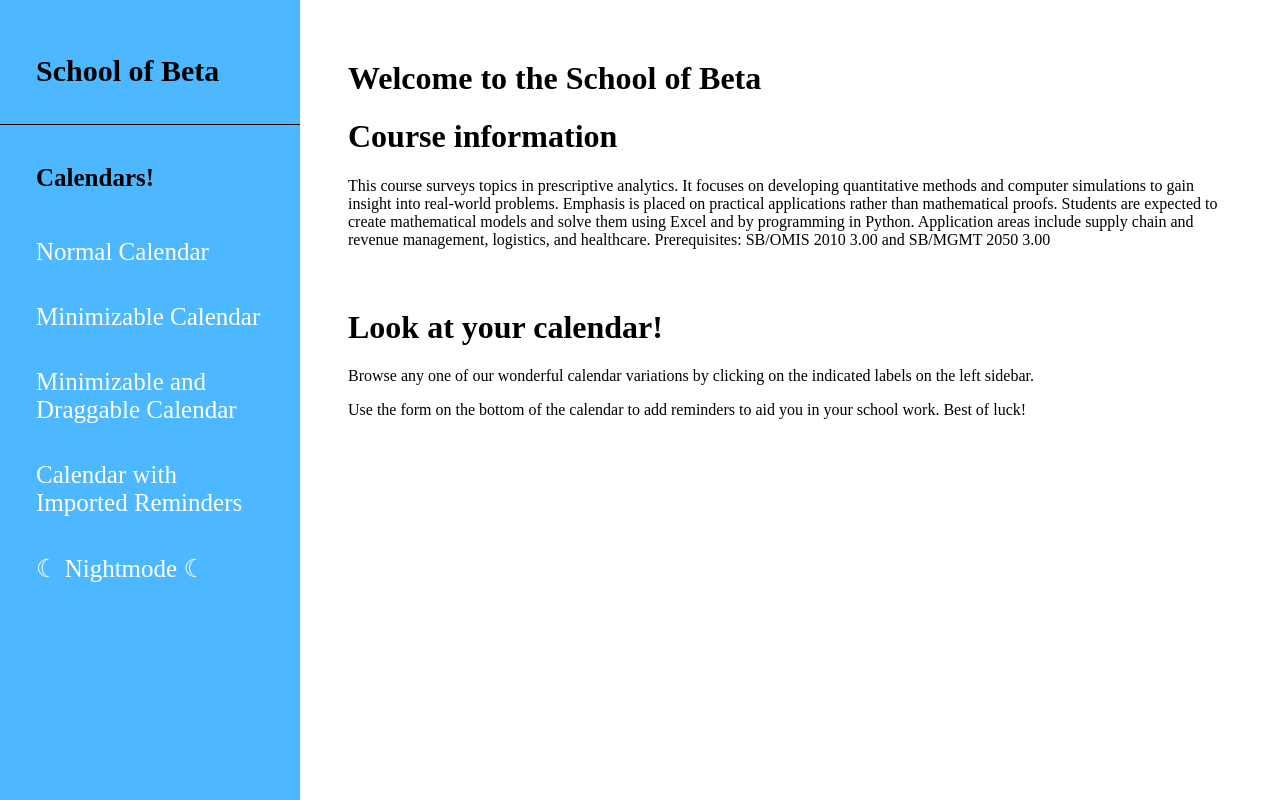
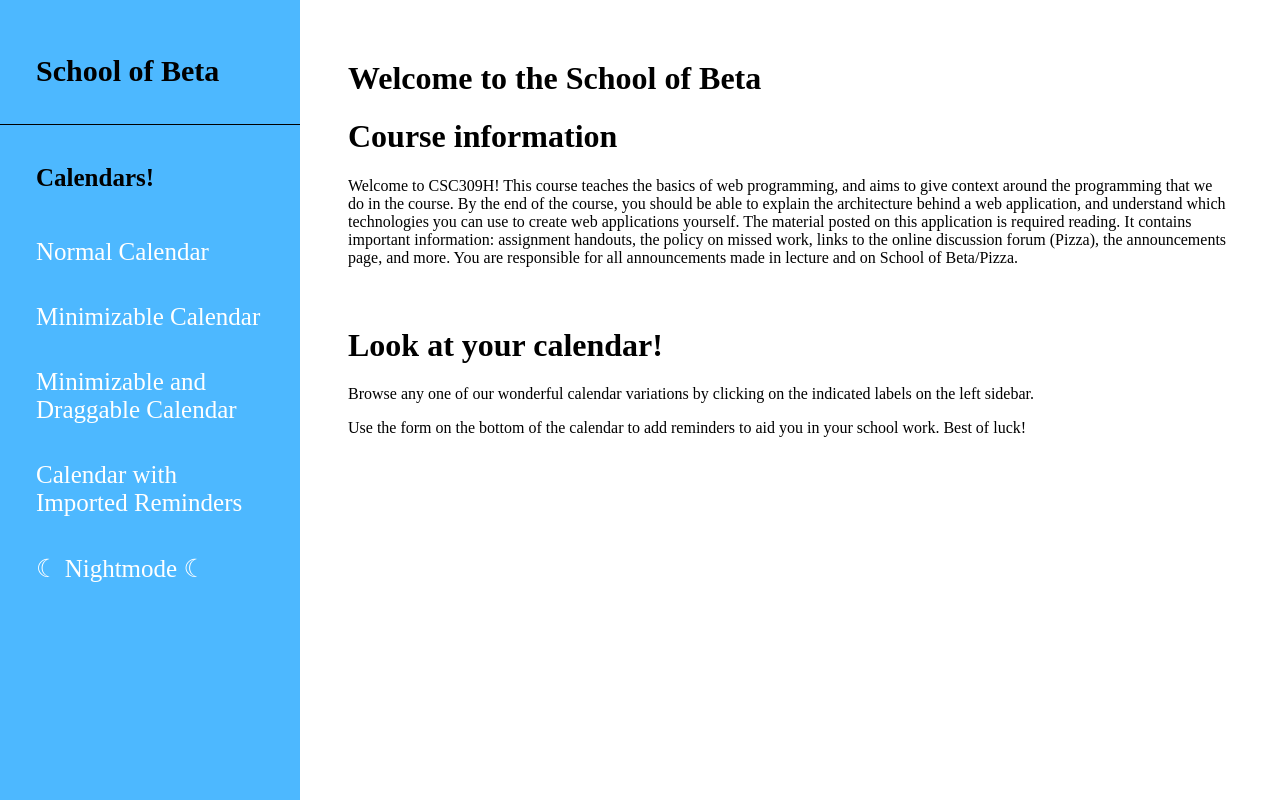
Before and after one commit to ObaidaSaleh/BetaCalendar, a website: page pub/examples.html in a window 1280 px wide. Drawn offline with nearby package versions, Linux system fonts and the light colour scheme.

```diff
--- a/pub/examples.html
+++ b/pub/examples.html
@@ -36,7 +36,9 @@
   <div style="margin-top:60px" id="showcase">
     <h1 ><b>Welcome to the School of Beta</b></h1>
     <h1 ><b>Course information</b></h1>
-    <p>This course surveys topics in prescriptive analytics. It focuses on developing quantitative methods and computer simulations to gain insight into real-world problems. Emphasis is placed on practical applications rather than mathematical proofs. Students are expected to create mathematical models and solve them using Excel and by programming in Python. Application areas include supply chain and revenue management, logistics, and healthcare. Prerequisites: SB/OMIS 2010 3.00 and SB/MGMT 2050 3.00</p>
+    <p>Welcome to CSC309H! This course teaches the basics of web programming, and aims to give context around the programming that we do in the course. By the end of the course, you should be able to explain the architecture behind a web application, and understand which technologies you can use to create web applications yourself.
+
+      The material posted on this application is required reading. It contains important information: assignment handouts, the policy on missed work, links to the online discussion forum (Pizza), the announcements page, and more. You are responsible for all announcements made in lecture and on School of Beta/Pizza.</p>
   </div>
 
   <!-- Services -->
```
